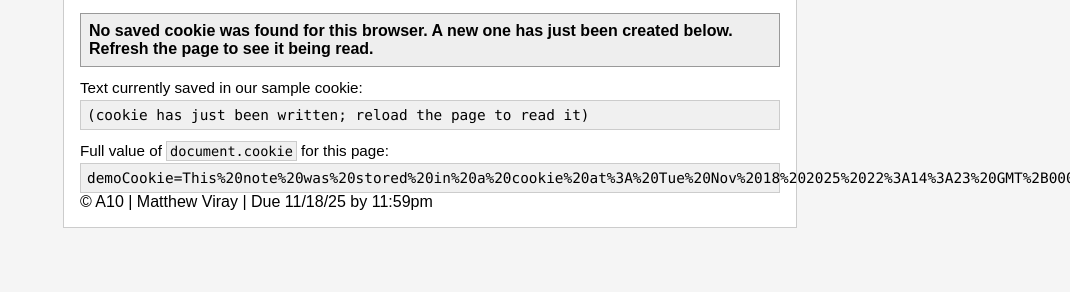
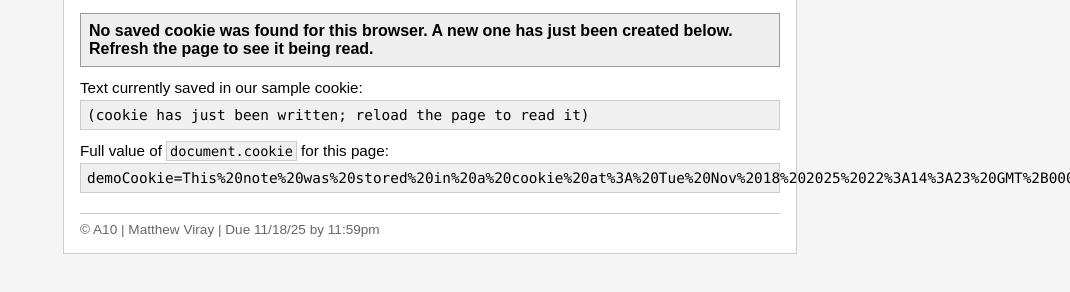
Before and after one commit to aamnesiaa/A10, a plain HTML site: page index.html in a window 1280 px wide. Shown: the part 134-426 px from the top of the page, without its empty margins (210-1280 px from the left). Drawn offline with Linux system fonts and the light colour scheme.

Commit message:
Copyright

```diff
--- a/styles.css
+++ b/styles.css
@@ -51,3 +51,11 @@ p {
   font-family: Consolas, monospace;
   font-size: 0.85rem;
 }
+
+.footer {
+  margin-top: 20px;
+  padding-top: 8px;
+  border-top: 1px solid #cccccc;
+  font-size: 0.85rem;
+  color: #666666;
+}
```
